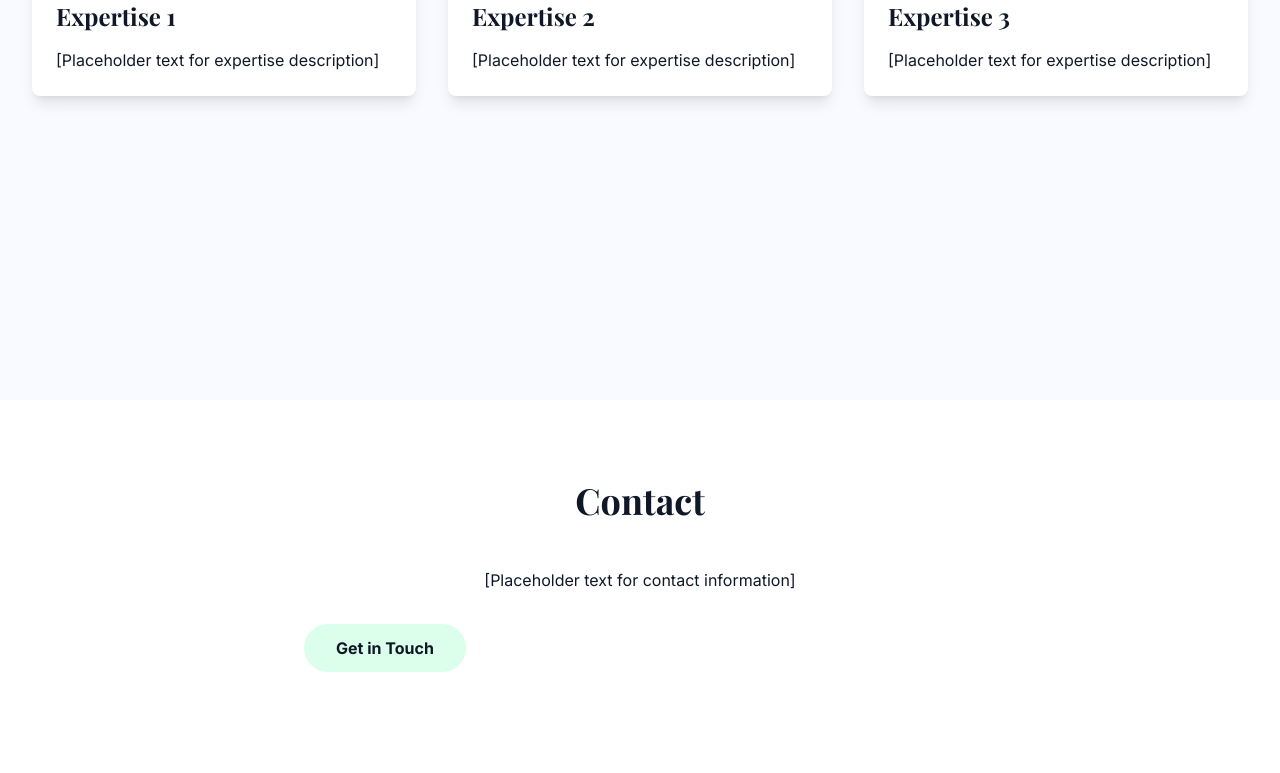
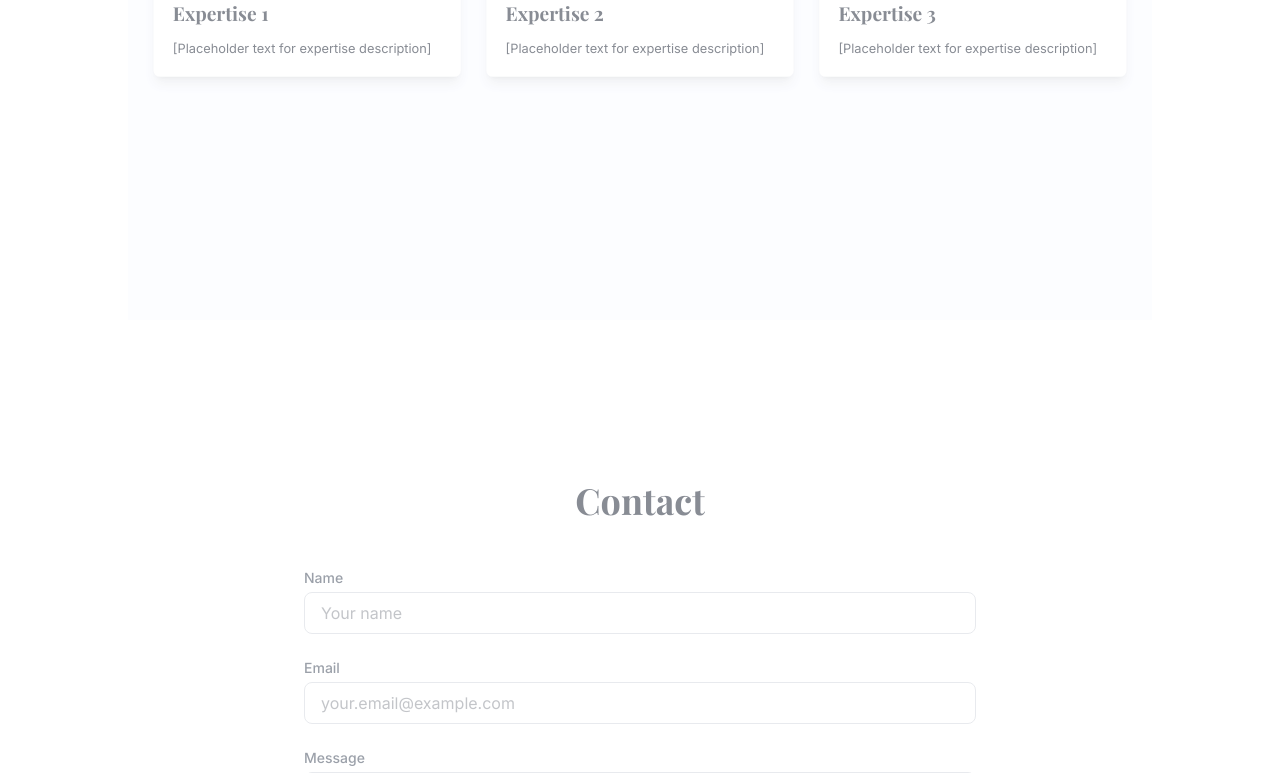
Before and after one commit to hankpharris/em-expert-witness, a Next.js app: page / in a window 1280 px wide. Shown: the part 2000-2773 px from the top of the page. Built offline with nearby package versions, Linux system fonts and the light colour scheme; a web font is replaced by a local one.

Commit message:
minor changes, adding contact me functionality

```diff
--- /dev/null
+++ b/app/api/contact/route.ts
@@ -0,0 +1,49 @@
+import { Resend } from 'resend';
+import { NextResponse } from 'next/server';
+import { z } from 'zod';
+
+// Initialize Resend with your API key
+const resend = new Resend(process.env.RESEND_API_KEY);
+
+// Define the schema for form validation
+const contactSchema = z.object({
+  name: z.string().min(2, 'Name must be at least 2 characters'),
+  email: z.string().email('Invalid email address'),
+  message: z.string().min(10, 'Message must be at least 10 characters'),
+});
+
+export async function POST(request: Request) {
+  try {
+    const body = await request.json();
+
+    // Validate the request body
+    const validatedData = contactSchema.parse(body);
+
+    // Send email using Resend
+    const { data, error } = await resend.emails.send({
+      from: 'Contact Form <contact@yourdomain.com>',
+      to: process.env.CONTACT_EMAIL!, // Your email address
+      reply_to: validatedData.email,
+      subject: `New Contact Form Submission from ${validatedData.name}`,
+      text: `
+Name: ${validatedData.name}
+Email: ${validatedData.email}
+Message: ${validatedData.message}
+      `,
+    });
+
+    if (error) {
+      return NextResponse.json({ error: error.message }, { status: 400 });
+    }
+
+    return NextResponse.json({ success: true, data });
+  } catch (error) {
+    if (error instanceof z.ZodError) {
+      return NextResponse.json({ error: error.errors }, { status: 400 });
+    }
+    return NextResponse.json(
+      { error: 'Internal server error' },
+      { status: 500 }
+    );
+  }
+}
--- a/app/page.tsx
+++ b/app/page.tsx
@@ -3,6 +3,18 @@
 import { motion, useScroll, useTransform } from 'framer-motion';
 import { useRef } from 'react';
 import Image from 'next/image';
+import { useForm } from 'react-hook-form';
+import { zodResolver } from '@hookform/resolvers/zod';
+import { z } from 'zod';
+import { useState } from 'react';
+
+const contactFormSchema = z.object({
+  name: z.string().min(2, 'Name must be at least 2 characters'),
+  email: z.string().email('Invalid email address'),
+  message: z.string().min(10, 'Message must be at least 10 characters'),
+});
+
+type ContactFormData = z.infer<typeof contactFormSchema>;
 
 export default function Home() {
   const containerRef = useRef(null);
@@ -11,16 +23,78 @@ export default function Home() {
     offset: ["start start", "end end"]
   });
 
-  const opacity = useTransform(scrollYProgress, [0, 0.2], [1, 0]);
-  const scale = useTransform(scrollYProgress, [0, 0.2], [1, 0.8]);
+  // Hero section transforms
+  const heroOpacity = useTransform(scrollYProgress, [0, 0.15, 0.3], [1, 1, 0]);
+  const heroScale = useTransform(scrollYProgress, [0, 0.15, 0.3], [1, 1, 0.8]);
   const imageScale = useTransform(scrollYProgress, [0, 0.5], [1.1, 1]);
   const borderScale = useTransform(scrollYProgress, [0, 0.5], [1, 1.5]);
+
+  // About section transforms
+  const aboutScale = useTransform(scrollYProgress, [0.2, 0.35, 0.5, 0.65], [0.8, 1, 1, 0.8]);
+  const aboutOpacity = useTransform(scrollYProgress, [0.2, 0.35, 0.5, 0.65], [0.5, 1, 1, 0.5]);
+
+  // Expertise section transforms
+  const expertiseScale = useTransform(scrollYProgress, [0.5, 0.65, 0.8, 0.95], [0.8, 1, 1, 0.8]);
+  const expertiseOpacity = useTransform(scrollYProgress, [0.5, 0.65, 0.8, 0.95], [0.5, 1, 1, 0.5]);
+
+  // Contact section transforms
+  const contactScale = useTransform(scrollYProgress, [0.8, 0.85, 1], [0.8, 1, 1]);
+  const contactOpacity = useTransform(scrollYProgress, [0.8, 0.85, 1], [0.5, 1, 1]);
+
+  const [isSubmitting, setIsSubmitting] = useState(false);
+  const [submitStatus, setSubmitStatus] = useState<{
+    type: 'success' | 'error' | null;
+    message: string;
+  }>({ type: null, message: '' });
+
+  const {
+    register,
+    handleSubmit,
+    reset,
+    formState: { errors },
+  } = useForm<ContactFormData>({
+    resolver: zodResolver(contactFormSchema),
+  });
+
+  const onSubmit = async (data: ContactFormData) => {
+    setIsSubmitting(true);
+    setSubmitStatus({ type: null, message: '' });
+
+    try {
+      const response = await fetch('/api/contact', {
+        method: 'POST',
+        headers: {
+          'Content-Type': 'application/json',
+        },
+        body: JSON.stringify(data),
+      });
+
+      const result = await response.json();
+
+      if (!response.ok) {
+        throw new Error(result.error || 'Something went wrong');
+      }
+
+      setSubmitStatus({
+        type: 'success',
+        message: 'Thank you for your message. We will get back to you soon.',
+      });
+      reset();
+    } catch (error) {
+      setSubmitStatus({
+        type: 'error',
+        message: error instanceof Error ? error.message : 'Something went wrong',
+      });
+    } finally {
+      setIsSubmitting(false);
+    }
+  };
 
   return (
     <main ref={containerRef} className="relative">
       {/* Hero Section */}
       <motion.section
-        style={{ opacity, scale }}
+        style={{ opacity: heroOpacity, scale: heroScale }}
         className="section bg-gradient-to-b from-[var(--color-5)] to-[var(--color-4)]"
       >
         <div className="container">
@@ -71,11 +145,8 @@ export default function Home() {
 
       {/* About Section */}
       <motion.section
+        style={{ scale: aboutScale, opacity: aboutOpacity }}
         className="section bg-white"
-        initial={{ opacity: 0 }}
-        whileInView={{ opacity: 1 }}
-        viewport={{ once: true }}
-        transition={{ duration: 0.8 }}
       >
         <div className="container">
           <div className="grid md:grid-cols-2 gap-12 items-center">
@@ -105,11 +176,8 @@ export default function Home() {
 
       {/* Fields of Expertise Section */}
       <motion.section
+        style={{ scale: expertiseScale, opacity: expertiseOpacity }}
         className="section bg-[var(--color-5)]/20"
-        initial={{ opacity: 0 }}
-        whileInView={{ opacity: 1 }}
-        viewport={{ once: true }}
-        transition={{ duration: 0.8 }}
       >
         <div className="container">
           <h2 className="text-4xl font-bold mb-12 text-center">Fields of Expertise</h2>
@@ -139,25 +207,83 @@ export default function Home() {
 
       {/* Contact Section */}
       <motion.section
+        style={{ scale: contactScale, opacity: contactOpacity }}
         className="section bg-white"
-        initial={{ opacity: 0 }}
-        whileInView={{ opacity: 1 }}
-        viewport={{ once: true }}
-        transition={{ duration: 0.8 }}
       >
         <div className="container">
           <h2 className="text-4xl font-bold mb-12 text-center">Contact</h2>
           <div className="max-w-2xl mx-auto">
-            <p className="text-center mb-8">
-              [Placeholder text for contact information]
-            </p>
-            <motion.button
-              className="bg-[var(--color-4)] text-gray-900 px-8 py-3 rounded-full font-bold hover:bg-[var(--color-4)]/90 transition-colors"
-              whileHover={{ scale: 1.05 }}
-              whileTap={{ scale: 0.95 }}
-            >
-              Get in Touch
-            </motion.button>
+            <form onSubmit={handleSubmit(onSubmit)} className="space-y-6">
+              <div>
+                <label htmlFor="name" className="block text-sm font-medium text-gray-700 mb-1">
+                  Name
+                </label>
+                <input
+                  {...register('name')}
+                  type="text"
+                  id="name"
+                  className="w-full px-4 py-2 border border-gray-300 rounded-lg focus:ring-2 focus:ring-[var(--color-4)] focus:border-transparent"
+                  placeholder="Your name"
+                />
+                {errors.name && (
+                  <p className="mt-1 text-sm text-red-600">{errors.name.message}</p>
+                )}
+              </div>
+
+              <div>
+                <label htmlFor="email" className="block text-sm font-medium text-gray-700 mb-1">
+                  Email
+                </label>
+                <input
+                  {...register('email')}
+                  type="email"
+                  id="email"
+                  className="w-full px-4 py-2 border border-gray-300 rounded-lg focus:ring-2 focus:ring-[var(--color-4)] focus:border-transparent"
+                  placeholder="your.email@example.com"
+                />
+                {errors.email && (
+                  <p className="mt-1 text-sm text-red-600">{errors.email.message}</p>
+                )}
+              </div>
+
+              <div>
+                <label htmlFor="message" className="block text-sm font-medium text-gray-700 mb-1">
+                  Message
+                </label>
+                <textarea
+                  {...register('message')}
+                  id="message"
+                  rows={4}
+                  className="w-full px-4 py-2 border border-gray-300 rounded-lg focus:ring-2 focus:ring-[var(--color-4)] focus:border-transparent"
+                  placeholder="Your message"
+                />
+                {errors.message && (
+                  <p className="mt-1 text-sm text-red-600">{errors.message.message}</p>
+                )}
+              </div>
+
+              {submitStatus.type && (
+                <div
+                  className={`p-4 rounded-lg ${
+                    submitStatus.type === 'success'
+                      ? 'bg-green-50 text-green-800'
+                      : 'bg-red-50 text-red-800'
+                  }`}
+                >
+                  {submitStatus.message}
+                </div>
+              )}
+
+              <motion.button
+                type="submit"
+                disabled={isSubmitting}
+                className="w-full bg-[var(--color-4)] text-gray-900 px-8 py-3 rounded-full font-bold hover:bg-[var(--color-4)]/90 transition-colors disabled:opacity-50 disabled:cursor-not-allowed"
+                whileHover={{ scale: 1.02 }}
+                whileTap={{ scale: 0.98 }}
+              >
+                {isSubmitting ? 'Sending...' : 'Send Message'}
+              </motion.button>
+            </form>
           </div>
         </div>
       </motion.section>
--- a/package.json
+++ b/package.json
@@ -9,11 +9,15 @@
     "lint": "next lint"
   },
   "dependencies": {
+    "@hookform/resolvers": "^5.0.1",
     "framer-motion": "^12.15.0",
     "next": "15.3.2",
     "react": "^19.0.0",
     "react-dom": "^19.0.0",
-    "sharp": "^0.34.2"
+    "react-hook-form": "^7.56.4",
+    "resend": "^4.5.1",
+    "sharp": "^0.34.2",
+    "zod": "^3.25.42"
   },
   "devDependencies": {
     "@tailwindcss/postcss": "^4",
```
Also changed, not shown: 2 other files (tests, documents, lock files or other folders).
